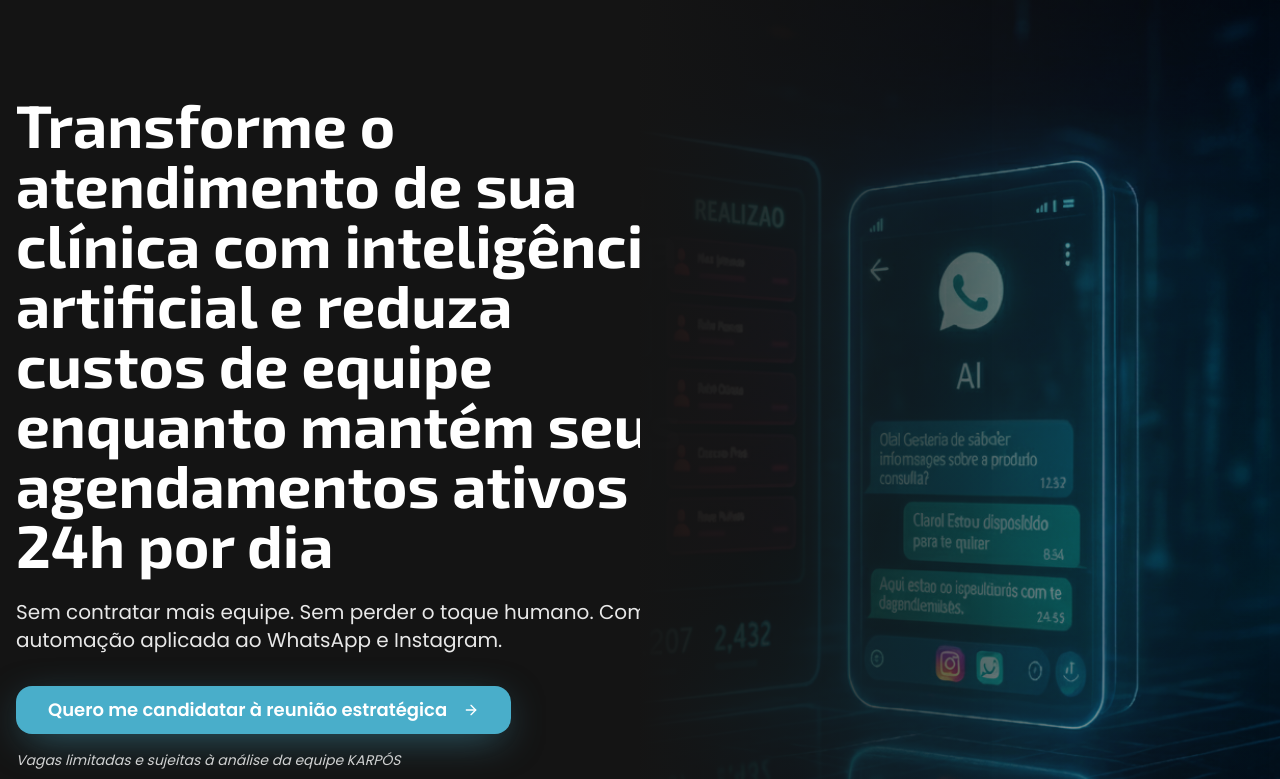
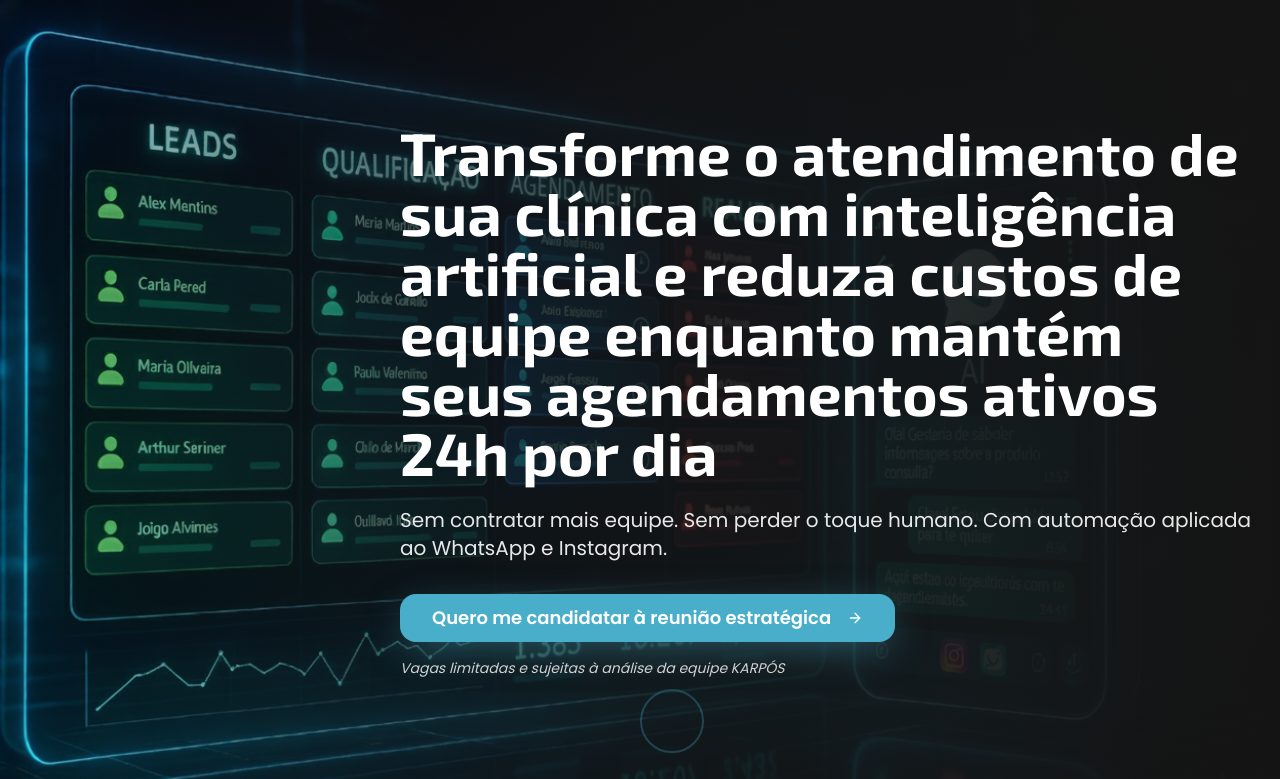
Before and after one commit to juligmartinez-ia/karposagenciaia, a React (Vite) app: page / in a window 1280 px wide. Shown: the top 779 px of the page. Built offline with nearby package versions, Linux system fonts and the light colour scheme; the HTML template or start-up script is replaced by a standard one.

Commit message:
Reverted to commit 26544f00e8eacc3b48e9c1f1255fa42061ebc505

```diff
--- a/src/components/HeroSection.tsx
+++ b/src/components/HeroSection.tsx
@@ -12,11 +12,22 @@ export const HeroSection = ({ onOpenModal }: HeroSectionProps) => {
   };
 
   return (
-    <section className="relative min-h-screen bg-deep-black overflow-hidden">
-      <div className="container mx-auto px-4 py-12 md:py-20 relative z-10">
-        <div className="flex flex-col md:flex-row md:items-center md:justify-between gap-8 md:gap-12 min-h-[calc(100vh-6rem)]">
-          {/* Text content - Left on desktop, top on mobile */}
-          <div className="flex-1 text-center md:text-left animate-fade-in-up md:max-w-2xl">
+    <section className="relative min-h-screen flex items-center overflow-hidden bg-deep-black">
+      {/* Background image with overlay */}
+      <div className="absolute inset-0">
+        <div
+          className="absolute inset-0 bg-cover bg-left-top md:bg-left-top opacity-90"
+          style={{
+            backgroundImage: `url(${heroBackground})`,
+            backgroundPosition: 'left top'
+          }}
+        />
+        {/* Gradient overlay - creates dark area for text on right/bottom */}
+        <div className="absolute inset-0 bg-gradient-to-b md:bg-gradient-to-r from-transparent via-deep-black/70 to-deep-black md:from-transparent md:via-deep-black/80 md:to-deep-black" />
+      </div>
+
+      <div className="container mx-auto px-4 py-20 relative z-10">
+        <div className="max-w-4xl ml-auto text-center md:text-left animate-fade-in-up md:pl-8">
           <h1 className="text-4xl md:text-5xl lg:text-6xl font-exo font-bold text-pure-white mb-6 leading-tight">
             Transforme o atendimento de sua clínica com inteligência artificial e reduza custos de equipe enquanto mantém seus agendamentos ativos 24h por dia
           </h1>
@@ -38,19 +49,6 @@ export const HeroSection = ({ onOpenModal }: HeroSectionProps) => {
             Vagas limitadas e sujeitas à análise da equipe KARPÓS
           </p>
         </div>
-
-          {/* Background image - Below text on mobile, right side on desktop */}
-          <div className="flex-1 relative md:absolute md:right-0 md:top-0 md:bottom-0 md:w-1/2 md:h-full">
-            <div
-              className="w-full h-64 md:h-full bg-cover bg-center md:bg-right-top rounded-2xl md:rounded-none opacity-90"
-              style={{
-                backgroundImage: `url(${heroBackground})`,
-              }}
-            />
-            {/* Gradient overlay for desktop */}
-            <div className="hidden md:block absolute inset-0 bg-gradient-to-r from-deep-black via-deep-black/60 to-transparent" />
-          </div>
-        </div>
       </div>
 
       {/* Floating decoration */}
```
Lines whose indentation alone changed are shown as unchanged.
